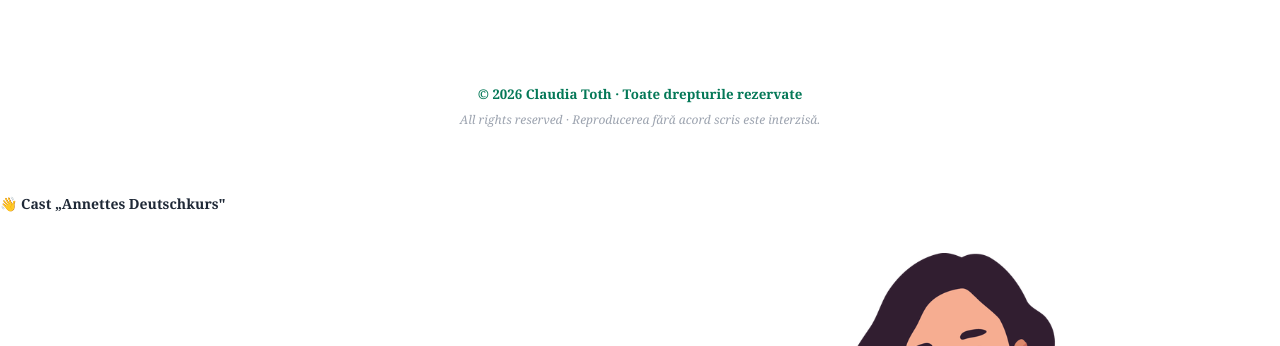
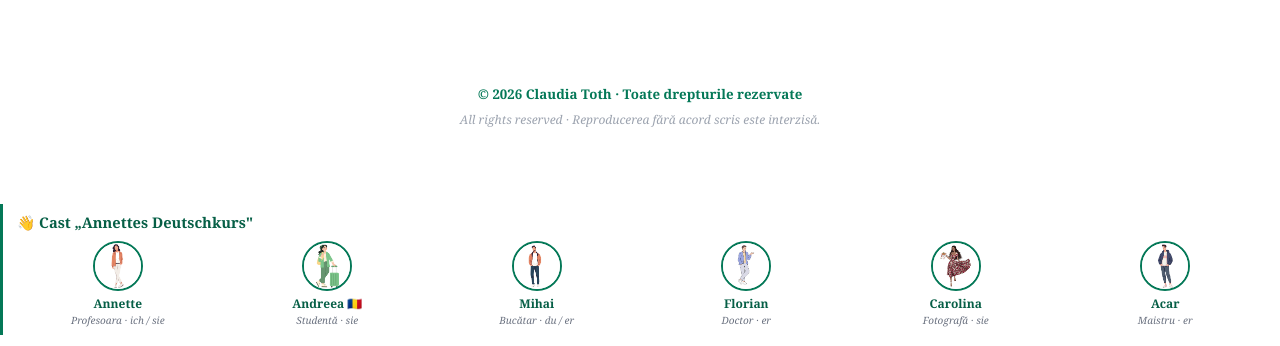
Before and after one commit to claudiatoth/possessivpronomen-nom-akk-dat, a plain HTML site: page pdf.html in a window 1280 px wide. Shown: the part 606-952 px from the top of the page. Drawn offline with Linux system fonts and the light colour scheme.

Commit message:
Fix PDF: personaje 50×50px (lipseau stilurile .cast-card)
Bug raportat de Claudia: pozele personajelor apăreau la dimensiunea
nativă PNG (200×200+) și dominau prima pagină.

Cauza: pdf.html nu avea stilurile .cast-grid / .cast-card / .cast-card
img copiate din modelul standard (curs-b2-sprechen-jobwechsel/pdf.html).

Fix: adăugat blocul CSS standard:
- .cast-grid: 6 coloane × gap 8px
- .cast-card img: 50px × 50px, border-radius 50%, border 2px verde
- .cast-card .name: 9pt bold verde
- .cast-card .detail: 7.5pt italic gri

PDF regenerat (3.12 MB).

Co-Authored-By: Claude Opus 4.7 (1M context) <noreply@anthropic.com>

```diff
--- a/pdf.html
+++ b/pdf.html
@@ -135,6 +135,15 @@
         em { color: #4b5563; font-style: italic; }
         ul, ol { margin: 4px 0 8px 22px; }
         li { margin-bottom: 2px; }
+
+        /* ===== CAST GRID — personaje (poze 50×50, NU mai mari!) ===== */
+        .cast-banner { border-left: 3px solid #047857; padding: 8px 14px; margin: 10px 0 16px; page-break-inside: avoid; }
+        .cast-banner h4 { color: #065f46; font-size: 11pt; margin-bottom: 8px; }
+        .cast-grid { display: grid; grid-template-columns: repeat(6, 1fr); gap: 8px; }
+        .cast-card { text-align: center; font-size: 8.5pt; page-break-inside: avoid; }
+        .cast-card img { width: 50px; height: 50px; border-radius: 50%; object-fit: cover; display: block; margin: 0 auto 4px; border: 2px solid #047857; }
+        .cast-card .name { color: #065f46; font-weight: bold; font-size: 9pt; display: block; }
+        .cast-card .detail { color: #6b7280; font-style: italic; font-size: 7.5pt; display: block; }
 
         /* Boxes (border-left only — economic la print) */
         .theory-box {
```
Also changed, not shown: 1 other file.
